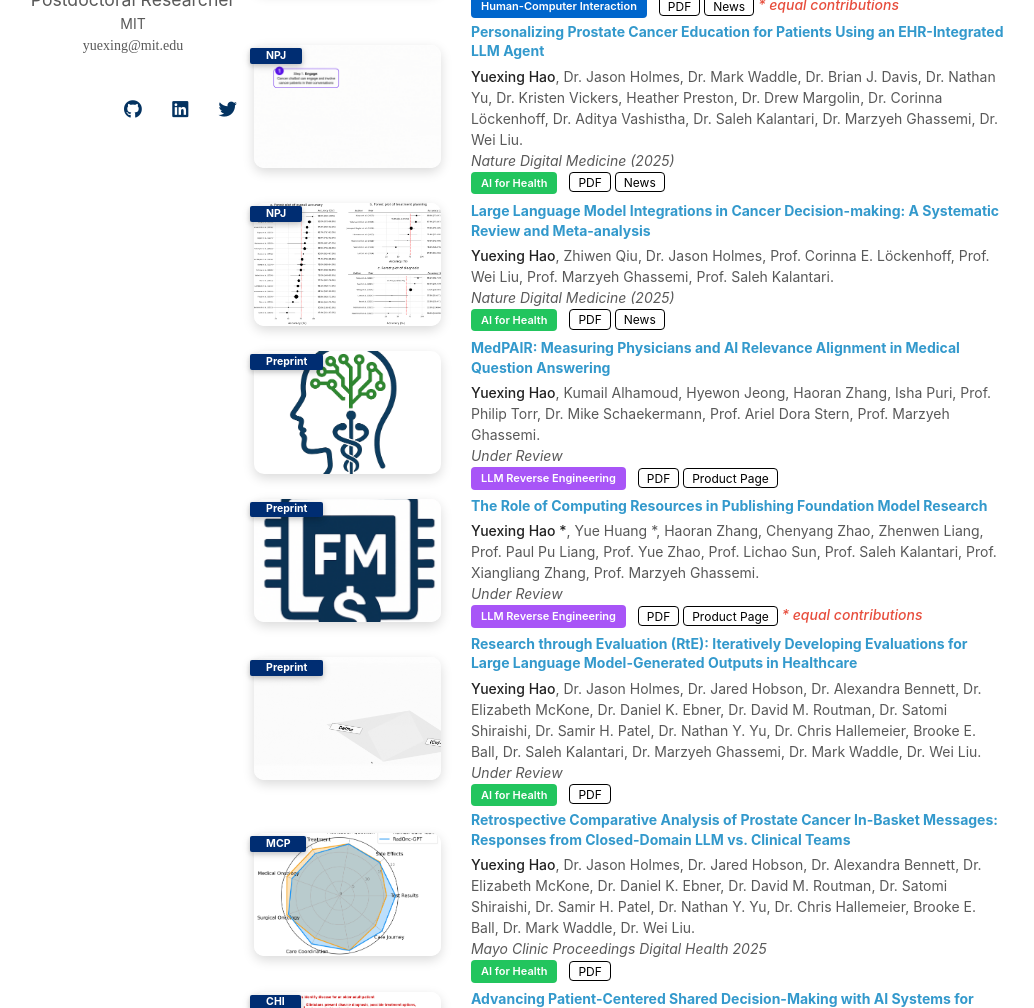
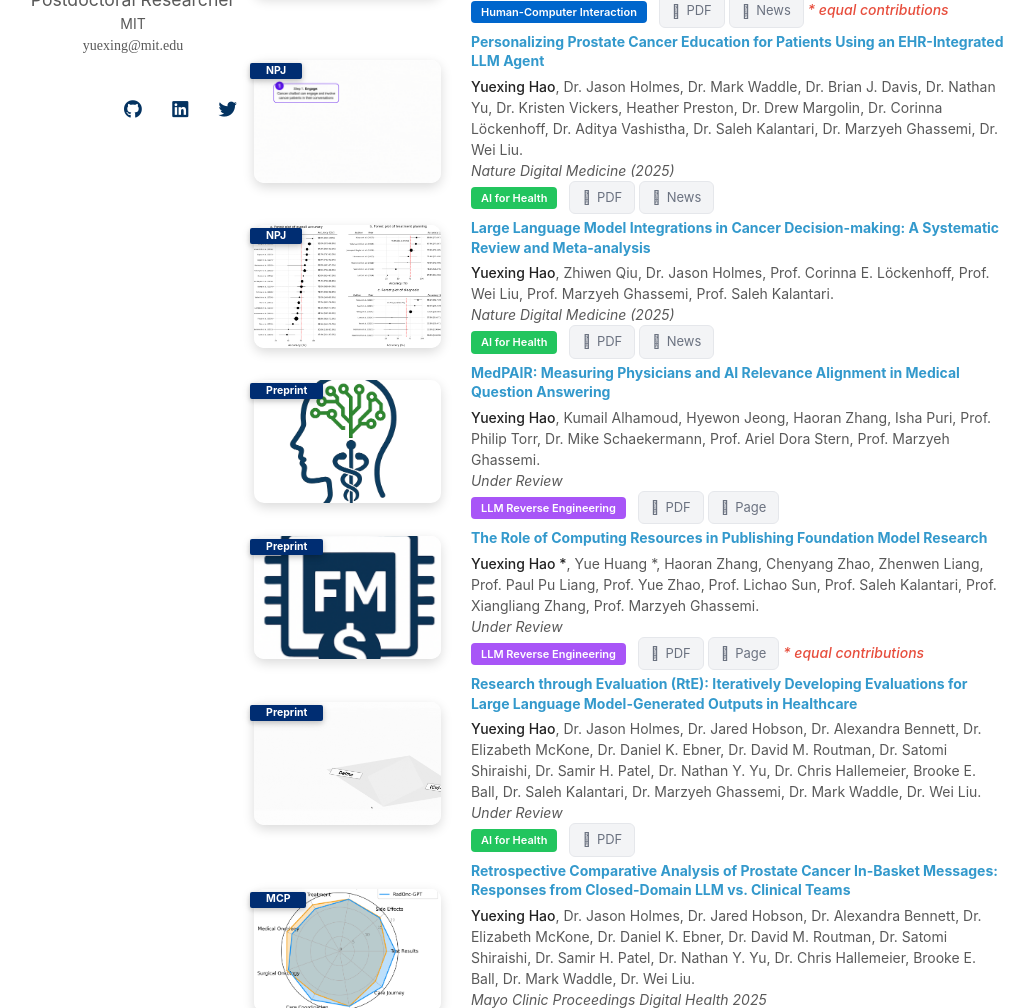
Before and after one commit to YuexingHao/Yuexing-Hao, a Jekyll site: the page built from index.md, in a window 1280 px wide and 1400 px high, scrolled down 1050 px, cut to the strip 392-1400 px from the top of the window. Shown: the whole strip, without its empty margins (124-1158 px from the left). Built offline with Jekyll 4.4.1, drawn with Linux system fonts in a browser that asks for light colours; nearby versions of some CDN libraries; a style sheet for code colours, icons or effects is not loaded; our own code applies the rules of GitHub Pages for plain Markdown files; some of the changed text lies outside the part shown.

Commit message:
Add icons to publication buttons and update to lighter colors
- Replace text with FontAwesome icons (PDF, News, Code, Page, Dataset, BibTeX)
- Update button colors to lighter, softer tones (gray backgrounds)
- Improve button styling with better padding and alignment
- Add icon spacing with flexbox gap
- Update both light and dark mode button styles
- More modern, minimalist look matching OpenAI design

```diff
--- a/_includes/publications.md
+++ b/_includes/publications.md
@@ -117,22 +117,22 @@
         {% endif %}
       {% endif %}
       {% if link.pdf %}
-      <a href="{{ link.pdf }}" class="btn btn-sm z-depth-0" role="button" target="_blank" style="font-size:12px;">PDF</a>
+      <a href="{{ link.pdf }}" class="btn btn-sm z-depth-0" role="button" target="_blank"><i class="fas fa-file-pdf"></i> PDF</a>
       {% endif %}
       {% if link.news %}
-      <a href="{{ link.news }}" class="btn btn-sm z-depth-0" role="button" target="_blank" style="font-size:12px;">News</a>
+      <a href="{{ link.news }}" class="btn btn-sm z-depth-0" role="button" target="_blank"><i class="fas fa-newspaper"></i> News</a>
       {% endif %}
       {% if link.videos %}
-      <a href="{{ link.videos }}" class="btn btn-sm z-depth-0" role="button" target="_blank" style="font-size:12px;">Videos</a>
+      <a href="{{ link.videos }}" class="btn btn-sm z-depth-0" role="button" target="_blank"><i class="fas fa-video"></i> Videos</a>
       {% endif %}
       {% if link.code %}
-      <a href="{{ link.code }}" class="btn btn-sm z-depth-0" role="button" target="_blank" style="font-size:12px;">Codes</a>
+      <a href="{{ link.code }}" class="btn btn-sm z-depth-0" role="button" target="_blank"><i class="fas fa-code"></i> Code</a>
       {% endif %}
       {% if link.page %}
-      <a href="{{ link.page }}" class="btn btn-sm z-depth-0" role="button" target="_blank" style="font-size:12px;">Product Page</a>
+      <a href="{{ link.page }}" class="btn btn-sm z-depth-0" role="button" target="_blank"><i class="fas fa-globe"></i> Page</a>
       {% endif %}
       {% if link.bibtex %}
-      <a href="{{ link.bibtex }}" class="btn btn-sm z-depth-0" role="button" target="_blank" style="font-size:12px;">BibTex</a>
+      <a href="{{ link.bibtex }}" class="btn btn-sm z-depth-0" role="button" target="_blank"><i class="fas fa-quote-left"></i> BibTeX</a>
       {% endif %}
       {% if link.notes %}
       <strong> <i style="color:#e74d3c">{{ link.notes }}</i></strong>
@@ -175,22 +175,22 @@
         {% endif %}
       {% endif %}
       {% if link.pdf %}
-      <a href="{{ link.pdf }}" class="btn btn-sm z-depth-0" role="button" target="_blank" style="font-size:12px;">PDF</a>
+      <a href="{{ link.pdf }}" class="btn btn-sm z-depth-0" role="button" target="_blank"><i class="fas fa-file-pdf"></i> PDF</a>
       {% endif %}
       {% if link.code %}
-      <a href="{{ link.code }}" class="btn btn-sm z-depth-0" role="button" target="_blank" style="font-size:12px;">Code</a>
+      <a href="{{ link.code }}" class="btn btn-sm z-depth-0" role="button" target="_blank"><i class="fas fa-code"></i> Code</a>
       {% endif %}
       {% if link.page %}
-      <a href="{{ link.page }}" class="btn btn-sm z-depth-0" role="button" target="_blank" style="font-size:12px;">Project Page</a>
+      <a href="{{ link.page }}" class="btn btn-sm z-depth-0" role="button" target="_blank"><i class="fas fa-globe"></i> Page</a>
       {% endif %}
       {% if link.data %}
-      <a href="{{ link.data }}" class="btn btn-sm z-depth-0" role="button" target="_blank" style="font-size:12px;">Dataset</a>
+      <a href="{{ link.data }}" class="btn btn-sm z-depth-0" role="button" target="_blank"><i class="fas fa-database"></i> Dataset</a>
       {% endif %}
       {% if link.news %}
-      <a href="{{ link.news }}" class="btn btn-sm z-depth-0" role="button" target="_blank" style="font-size:12px;">News</a>
+      <a href="{{ link.news }}" class="btn btn-sm z-depth-0" role="button" target="_blank"><i class="fas fa-newspaper"></i> News</a>
       {% endif %}
       {% if link.bibtex %}
-      <a href="{{ link.bibtex }}" class="btn btn-sm z-depth-0" role="button" target="_blank" style="font-size:12px;">BibTex</a>
+      <a href="{{ link.bibtex }}" class="btn btn-sm z-depth-0" role="button" target="_blank"><i class="fas fa-quote-left"></i> BibTeX</a>
       {% endif %}
       {% if link.notes %}
       <strong> <i style="color:#e74d3c">{{ link.notes }}</i></strong>
@@ -233,22 +233,22 @@
         {% endif %}
       {% endif %}
       {% if link.pdf %}
-      <a href="{{ link.pdf }}" class="btn btn-sm z-depth-0" role="button" target="_blank" style="font-size:12px;">PDF</a>
+      <a href="{{ link.pdf }}" class="btn btn-sm z-depth-0" role="button" target="_blank"><i class="fas fa-file-pdf"></i> PDF</a>
       {% endif %}
       {% if link.code %}
-      <a href="{{ link.code }}" class="btn btn-sm z-depth-0" role="button" target="_blank" style="font-size:12px;">Code</a>
+      <a href="{{ link.code }}" class="btn btn-sm z-depth-0" role="button" target="_blank"><i class="fas fa-code"></i> Code</a>
       {% endif %}
       {% if link.news %}
-      <a href="{{ link.news }}" class="btn btn-sm z-depth-0" role="button" target="_blank" style="font-size:12px;">News</a>
+      <a href="{{ link.news }}" class="btn btn-sm z-depth-0" role="button" target="_blank"><i class="fas fa-newspaper"></i> News</a>
       {% endif %}
       {% if link.page %}
-      <a href="{{ link.page }}" class="btn btn-sm z-depth-0" role="button" target="_blank" style="font-size:12px;">Project Page</a>
+      <a href="{{ link.page }}" class="btn btn-sm z-depth-0" role="button" target="_blank"><i class="fas fa-globe"></i> Page</a>
       {% endif %}
       {% if link.data %}
-      <a href="{{ link.data }}" class="btn btn-sm z-depth-0" role="button" target="_blank" style="font-size:12px;">Dataset</a>
+      <a href="{{ link.data }}" class="btn btn-sm z-depth-0" role="button" target="_blank"><i class="fas fa-database"></i> Dataset</a>
       {% endif %}
       {% if link.bibtex %}
-      <a href="{{ link.bibtex }}" class="btn btn-sm z-depth-0" role="button" target="_blank" style="font-size:12px;">BibTex</a>
+      <a href="{{ link.bibtex }}" class="btn btn-sm z-depth-0" role="button" target="_blank"><i class="fas fa-quote-left"></i> BibTeX</a>
       {% endif %}
       {% if link.notes %}
       <strong> <i style="color:#e74d3c">{{ link.notes }}</i></strong>
--- a/assets/css/publications.css
+++ b/assets/css/publications.css
@@ -86,42 +86,48 @@
 .publications ol.bibliography li .author > em { border-bottom: 1px solid; font-style: normal; }
 
 .publications ol.bibliography li .links a.btn {
-    color: #000000;
-    border: 1px solid #000000;
-    padding-left: 0.5rem;
-    padding-right: 0.5rem;
-    padding-top: 0.1rem;
-    padding-bottom: 0.1rem;
+    color: #6b7280;
+    background-color: #f3f4f6;
+    border: 1px solid #e5e7eb;
+    padding: 6px 12px;
     transition: all 0.2s ease;
-    border-radius: 4px;
+    border-radius: 6px;
+    font-size: 13px;
+    display: inline-flex;
+    align-items: center;
+    gap: 6px;
 }
 
 @media (prefers-color-scheme: dark) {
 .publications ol.bibliography li .links a.btn {
-    color: #FFFFFF;
-    border: 1px solid #FFFFFF;
-    padding-left: 0.5rem;
-    padding-right: 0.5rem;
-    padding-top: 0.1rem;
-    padding-bottom: 0.1rem;
+    color: #9ca3af;
+    background-color: #2a2a2a;
+    border: 1px solid #374151;
+    padding: 6px 12px;
     transition: all 0.2s ease;
-    border-radius: 4px;
+    border-radius: 6px;
+    font-size: 13px;
+    display: inline-flex;
+    align-items: center;
+    gap: 6px;
 }
 
   }
 
 .publications ol.bibliography li .links a.btn:hover {
-    color: var(--global-theme-color);
-    border-color: var(--global-theme-color);
-    background-color: rgba(0, 45, 114, 0.05);
-    transform: translateY(-2px);
-    box-shadow: 0 2px 8px rgba(0, 45, 114, 0.2);
+    color: #374151;
+    border-color: #d1d5db;
+    background-color: #e5e7eb;
+    transform: translateY(-1px);
+    box-shadow: 0 2px 6px rgba(0, 0, 0, 0.1);
 }
 
 @media (prefers-color-scheme: dark) {
     .publications ol.bibliography li .links a.btn:hover {
-        background-color: rgba(62, 183, 240, 0.1);
-        box-shadow: 0 2px 8px rgba(62, 183, 240, 0.3);
+        color: #d1d5db;
+        background-color: #374151;
+        border-color: #4b5563;
+        box-shadow: 0 2px 6px rgba(0, 0, 0, 0.3);
     }
 }
 
```
